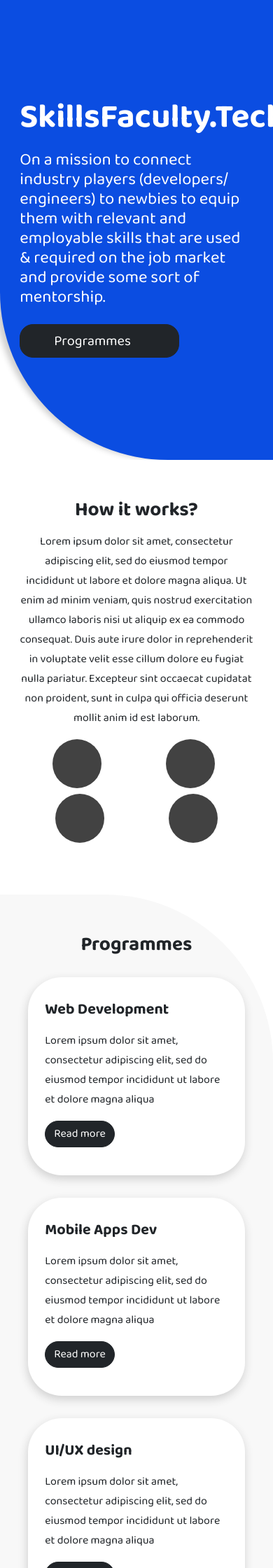
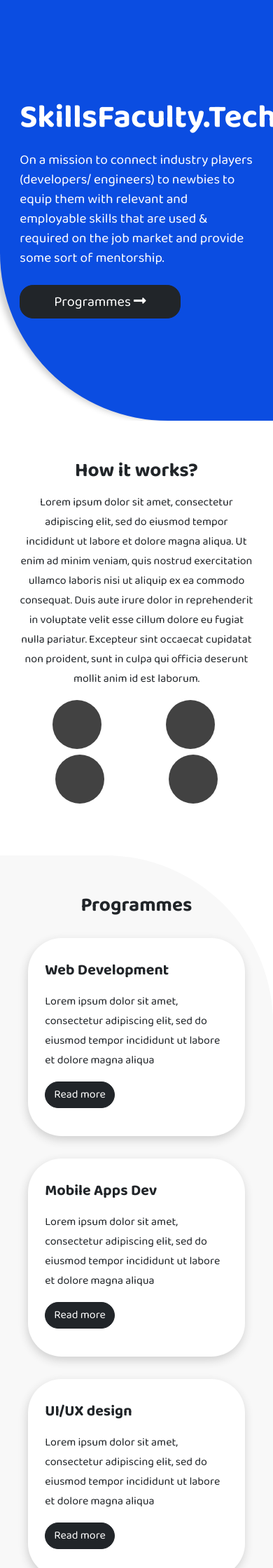
Before and after one commit to Skills-Faculty/skillsfaculty.github.io, a Jekyll site: the page built from index.html, in a window 390 px wide. Shown: the top 2240 px of the page at 70% size. Built offline with Jekyll 4.4.1, drawn with Linux system fonts in a browser that asks for light colours; nearby versions of some CDN libraries.

Commit message:
Merge remote-tracking branch 'origin/gh-pages' into gh-pages

```diff
--- a/assets/css/styles.css
+++ b/assets/css/styles.css
@@ -1,5 +1,5 @@
 @import "https://cdn.jsdelivr.net/npm/bootstrap@5.2.0-beta1/dist/css/bootstrap.min.css";
-@import "https://cdnjs.cloudflare.com/ajax/libs/font-awesome/6.1.1/css/fontawesome.min.css";
+@import "https://cdnjs.cloudflare.com/ajax/libs/font-awesome/5.15.4/css/all.min.css";
 @import url("https://fonts.googleapis.com/css2?family=Baloo+2:wght@400;500;700;800&display=swap");
 body {
   font-family: "Baloo 2", cursive;
@@ -65,4 +65,19 @@
   background-color: #424242;
 }
 
+@media only screen and (max-width: 600px) {
+  .header-text {
+    font-size: 2.9em;
+  }
+
+  #brief {
+    font-size: 1.2em !important;
+  }
+}
+@media only screen and (max-width: 770px) {
+  #header-image {
+    display: none;
+  }
+}
+
 /*# sourceMappingURL=styles.css.map */
--- a/index.html
+++ b/index.html
@@ -10,24 +10,26 @@
                 <div class="col-11 col-md-8 col-lg-5">
                     <ul class="list-unstyled py-5 my-5">
                         <li>
-                            <h1>
+                            <h1 class="header-text">
                                 SkillsFaculty.Tech
                             </h1>
                         </li>
                         <li class="my-4">
-                            <p style="font-size: 1.5rem;">
+                            <p id="brief" style="font-size: 1.5rem;">
                                 On a mission to connect industry players (developers/ engineers) to newbies to
                                 equip them with relevant and employable skills that are used &
                                 required on the job market and provide some sort of mentorship.
                             </p>
                         </li>
                         <li>
-                            <button class="btn btn-dark btn-lg px-5">Programmes <i class="fa-solid fa-caret-down"></i></button>
+                            <button class="btn btn-dark btn-lg px-5">Programmes <i
+                                    class="fas fa-long-arrow-alt-right"></i>
+                            </button>
                         </li>
                     </ul>
                 </div>
                 <div class="col-md-6 col-lg-5 d-none d-sm-block d-md-block d-md-none d-lg-block text-center">
-                    <img src="assets/imgs/winner.svg" class="img-fluid" style="height: 500px;">
+                    <img id="header-image" src="assets/imgs/winner.svg" class="img-fluid" style="height: 500px;">
                 </div>
             </div>
         </div>
@@ -35,7 +37,7 @@
     <section>
         <div class="container">
             <div class="row justify-content-center text-center">
-                <div class="col-11 col-sm-10 col-md-10 col-lg-8 col-xl-6">
+                <div class="col-11 col-sm-10 col-md-10 col-lg-9 col-xl-7">
                     <ul class="list-unstyled">
                         <li>
                             <h1>How it works?</h1>
```
Also changed, not shown: assets/css/styles.scss (+18 -1 lines), 1 other file.
